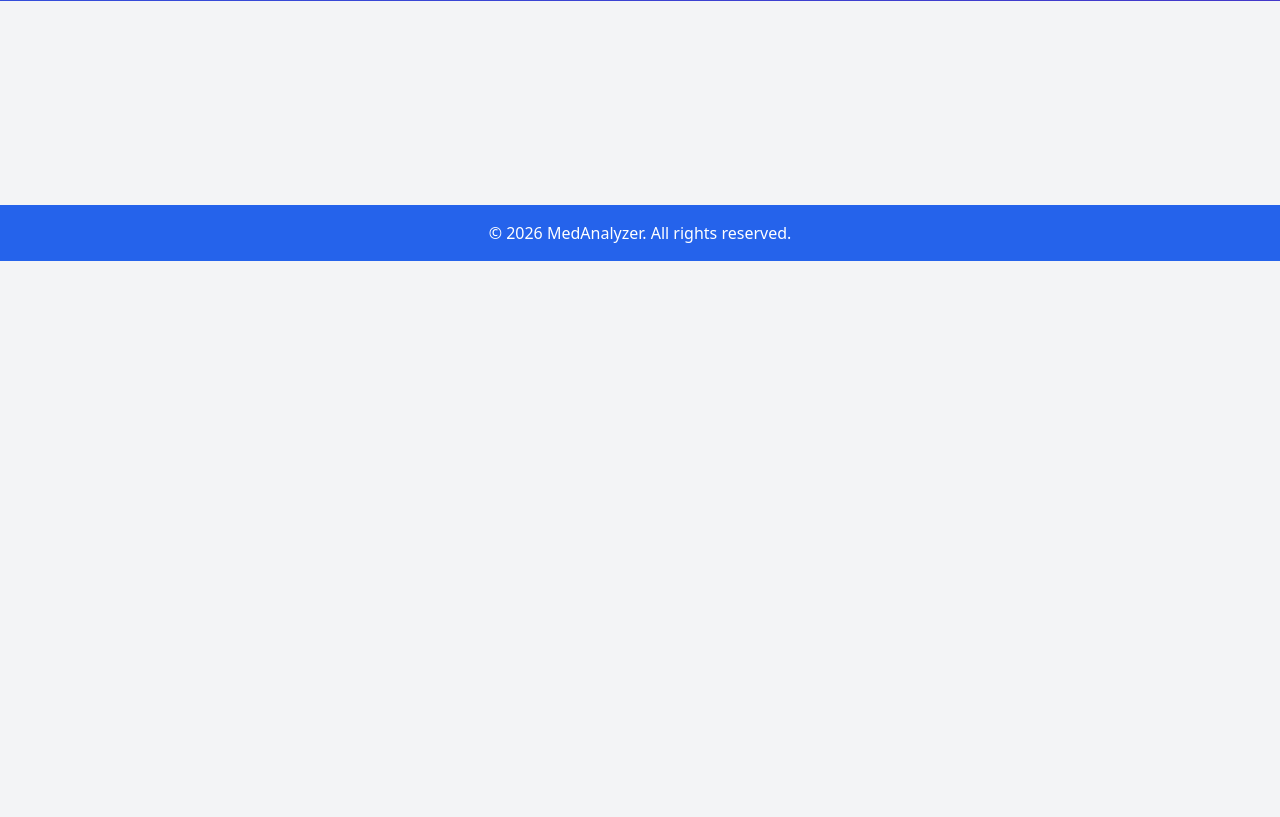
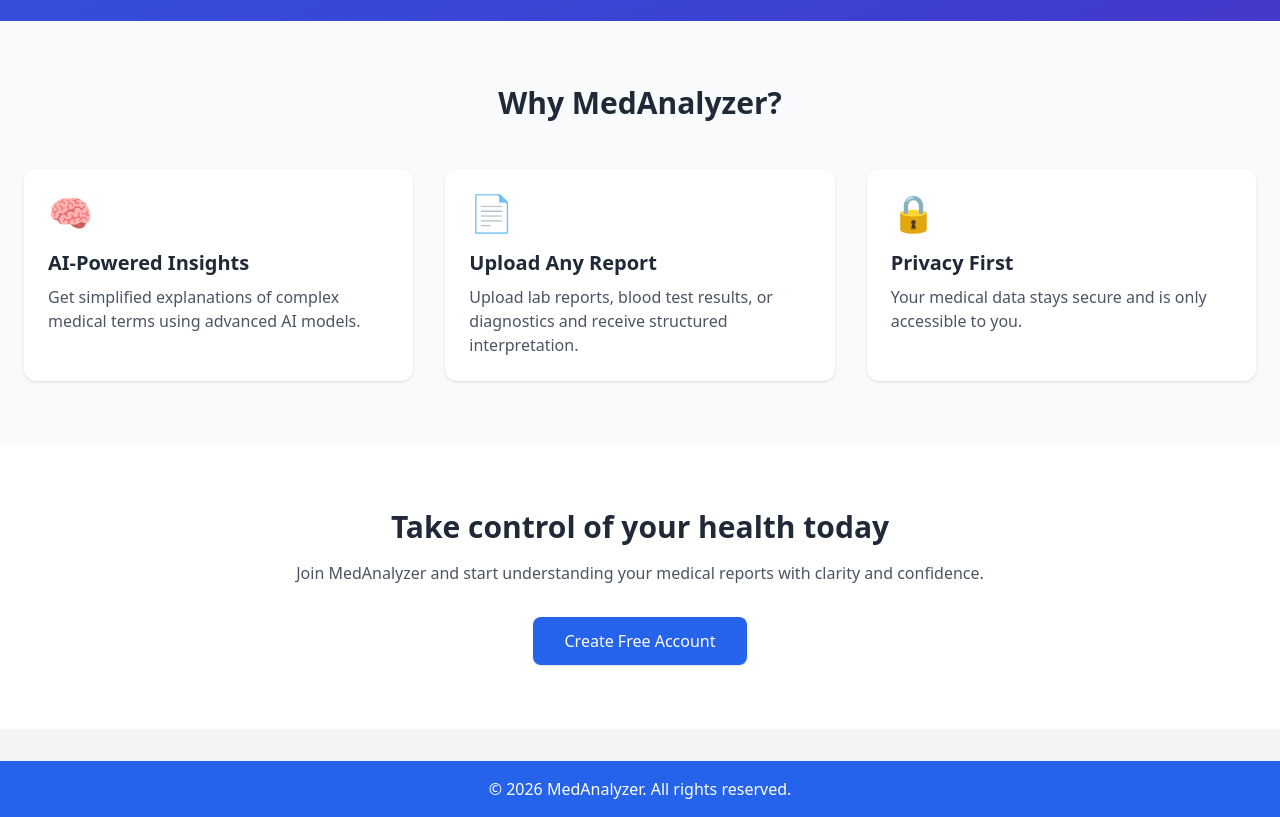
Before and after one commit to saradjung/MedicalReportAnalyzer, a Django app: page / in a window 1280 px wide. Shown: the part 539-1356 px from the top of the page. Before the commit the page ends 800 px from the top, so only its background shows below. Run offline with Django 5.2, Linux system fonts and the light colour scheme; some libraries are stand-ins or nearby versions.

Commit message:
Redesigned homepage

```diff
--- a/med_analyzer/reports/templates/base.html
+++ b/med_analyzer/reports/templates/base.html
@@ -11,7 +11,11 @@
         <!-- Navbar -->
         <nav class="bg-blue-600 p-4">
             <div class="max-w-7xl mx-auto flex justify-between items-center">
-                <a href="{% url 'dashboard' %}" class="text-white text-2xl font-semibold">MedAnalyzer</a>
+                {% if user.is_authenticated %}
+                    <a href="{% url 'dashboard' %}" class="text-white text-2xl font-semibold">MedAnalyzer</a>
+                {% else %}
+                    <a href="{% url 'home' %}" class="text-white text-2xl font-semibold">MedAnalyzer</a>
+                {% endif %}
                 <div>
                     {% if user.is_authenticated %}
                         <span class="text-white">Hello, {{ user.username }}</span>
--- a/med_analyzer/reports/templates/reports/home.html
+++ b/med_analyzer/reports/templates/reports/home.html
@@ -1,34 +1,106 @@
-{% extends 'base.html' %}
+{% extends "base.html" %}
 
 {% block title %}Home - MedAnalyzer{% endblock %}
 
 {% block content %}
+
+<!-- Hero Section -->
 <section class="bg-gradient-to-br from-blue-600 to-indigo-700 text-white">
     <div class="max-w-7xl mx-auto px-6 py-20 grid md:grid-cols-2 gap-10 items-center">
 
+        <!-- Text -->
         <div>
-            <h1 class="text-5xl font-bold leading-tight">Understand Your Medical Reports Instantly</h1>
-            <p class="mt-6 text-lg text-blue-100">Upload your lab reports and let AI explain results in simple, human language.</p>
+            <h1 class="text-4xl md:text-5xl font-bold leading-tight">
+                Understand Your Medical Reports <br>
+                <span class="text-blue-200">Instantly & Clearly</span>
+            </h1>
 
-            <div class="mt-8 space-x-4">
+            <p class="mt-6 text-lg text-blue-100 max-w-xl">
+                MedAnalyzer uses AI to translate complex lab reports into simple, understandable insights for patients and healthcare awareness.
+            </p>
+
+            <div class="mt-8 flex flex-col sm:flex-row gap-4">
                 {% if user.is_authenticated %}
-                    <a href="{% url 'dashboard' %}" class="bg-white text-blue-600 px-6 py-3 rounded-xl font-semibold hover:bg-gray-100">Go to Dashboard</a>
+                    <a href="{% url 'dashboard' %}"
+                       class="bg-white text-blue-700 font-semibold px-6 py-3 rounded-lg shadow hover:bg-blue-50 transition">
+                        Go to Dashboard
+                    </a>
                 {% else %}
-                    <a href="{% url 'register' %}" class="bg-white text-blue-600 px-6 py-3 rounded-xl font-semibold hover:bg-gray-100">Get Started</a>
-                    <a href="{% url 'login' %}" class="border border-white px-6 py-3 rounded-xl hover:bg-white hover:text-blue-600">Login</a>
+                    <a href="{% url 'register' %}"
+                       class="bg-white text-blue-700 font-semibold px-6 py-3 rounded-lg shadow hover:bg-blue-50 transition">
+                        Get Started Free
+                    </a>
+                    <a href="{% url 'login' %}"
+                       class="border border-white px-6 py-3 rounded-lg hover:bg-white hover:text-blue-700 transition">
+                        Login
+                    </a>
                 {% endif %}
             </div>
         </div>
 
-        <div class="hidden md:block">
-            <div class="bg-white/10 p-10 rounded-3xl backdrop-blur">
-                <p class="text-lg">✔ Upload reports</p>
-                <p class="text-lg mt-3">✔ Get AI explanation</p>
-                <p class="text-lg mt-3">✔ Track history securely</p>
-                <p class="text-lg mt-3">✔ Simple, fast, private</p>
-            </div>
+        <!-- Illustration -->
+        <div class="hidden md:flex justify-center">
+            <img src="https://images.pexels.com/photos/2678059/pexels-photo-2678059.jpeg"
+                 alt="Medical Illustration"
+                 class="w-full max-w-md drop-shadow-lg">
         </div>
-
     </div>
 </section>
+
+
+<!-- Features Section -->
+<section class="bg-gray-50 py-16">
+    <div class="max-w-7xl mx-auto px-6">
+        <h2 class="text-3xl font-bold text-center text-gray-800">Why MedAnalyzer?</h2>
+
+        <div class="mt-12 grid md:grid-cols-3 gap-8">
+
+            <div class="bg-white p-6 rounded-xl shadow hover:shadow-lg transition">
+                <div class="text-blue-600 text-4xl mb-4">🧠</div>
+                <h3 class="text-xl font-semibold text-gray-800">AI-Powered Insights</h3>
+                <p class="mt-2 text-gray-600">
+                    Get simplified explanations of complex medical terms using advanced AI models.
+                </p>
+            </div>
+
+            <div class="bg-white p-6 rounded-xl shadow hover:shadow-lg transition">
+                <div class="text-blue-600 text-4xl mb-4">📄</div>
+                <h3 class="text-xl font-semibold text-gray-800">Upload Any Report</h3>
+                <p class="mt-2 text-gray-600">
+                    Upload lab reports, blood test results, or diagnostics and receive structured interpretation.
+                </p>
+            </div>
+
+            <div class="bg-white p-6 rounded-xl shadow hover:shadow-lg transition">
+                <div class="text-blue-600 text-4xl mb-4">🔒</div>
+                <h3 class="text-xl font-semibold text-gray-800">Privacy First</h3>
+                <p class="mt-2 text-gray-600">
+                    Your medical data stays secure and is only accessible to you.
+                </p>
+            </div>
+
+        </div>
+    </div>
+</section>
+
+
+<!-- CTA Section -->
+<section class="bg-white py-16">
+    <div class="max-w-4xl mx-auto text-center px-6">
+        <h2 class="text-3xl font-bold text-gray-800">
+            Take control of your health today
+        </h2>
+        <p class="mt-4 text-gray-600">
+            Join MedAnalyzer and start understanding your medical reports with clarity and confidence.
+        </p>
+
+        {% if not user.is_authenticated %}
+        <a href="{% url 'register' %}"
+           class="inline-block mt-8 bg-blue-600 text-white px-8 py-3 rounded-lg shadow hover:bg-blue-700 transition">
+            Create Free Account
+        </a>
+        {% endif %}
+    </div>
+</section>
+
 {% endblock %}
```
Also changed, not shown: med_analyzer/db.sqlite3.
